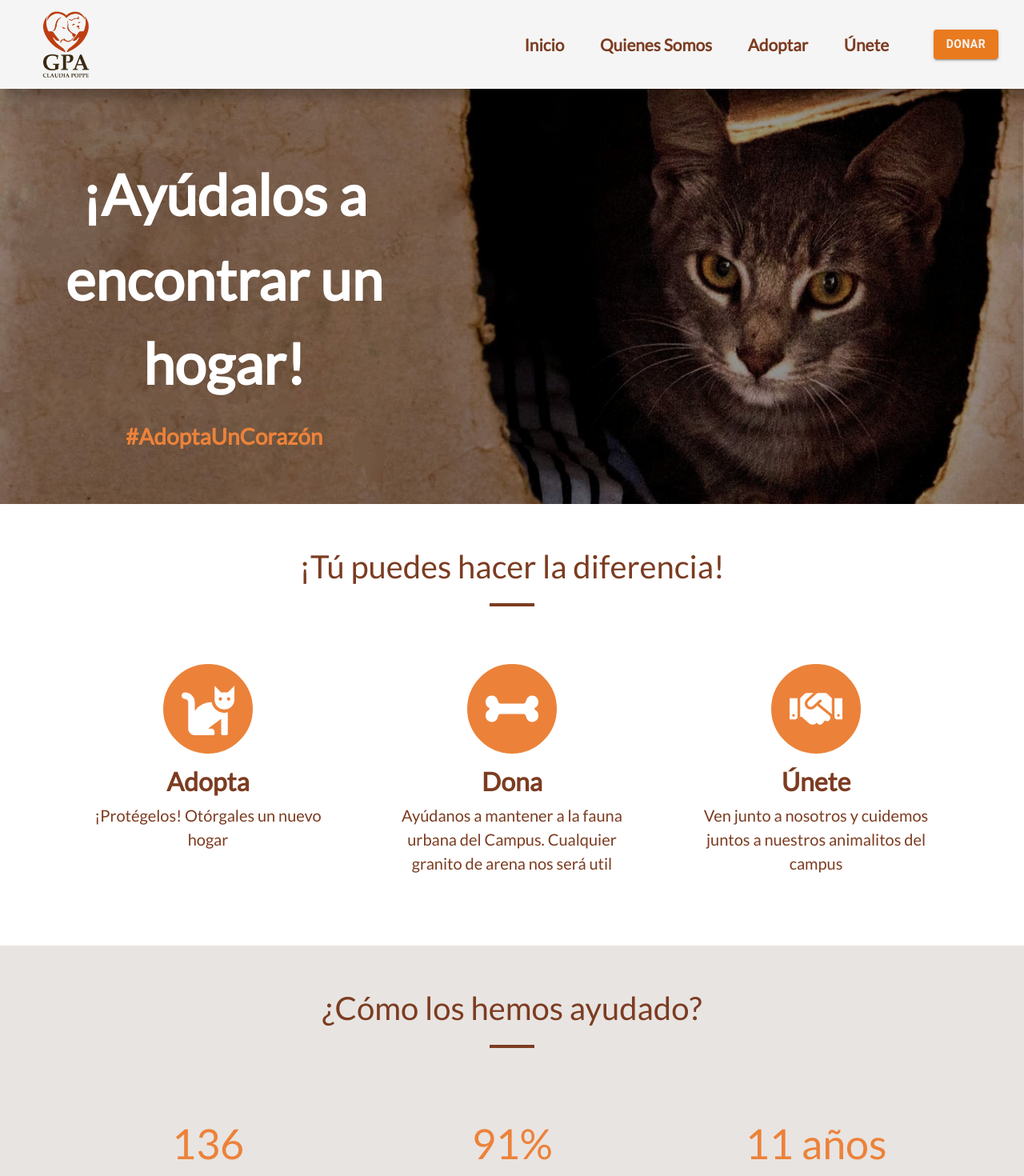
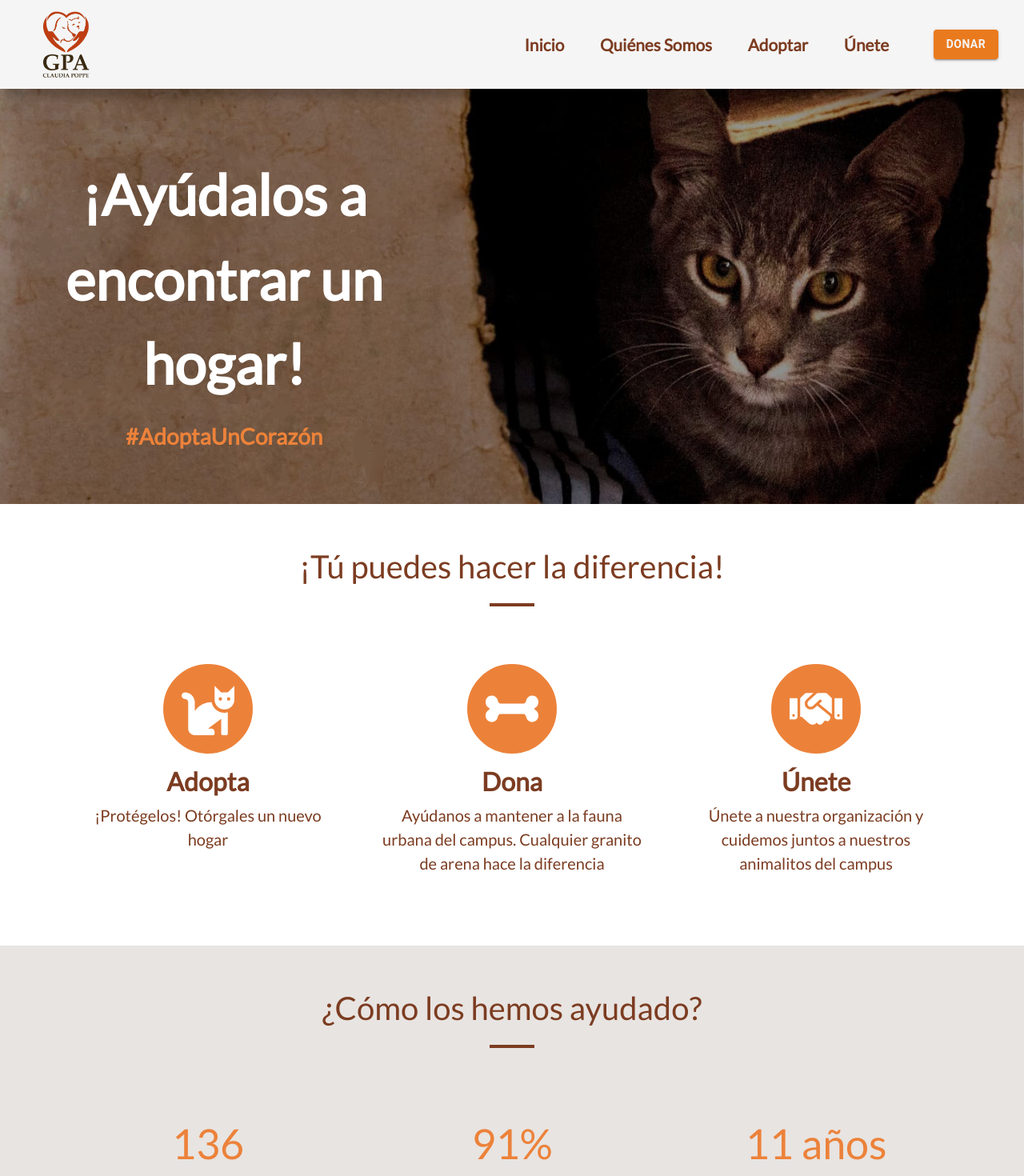
Before and after one commit to GPA-Espol/FindMeAPet_Web, a React (Create React App) app: page / in a window 1280 px wide. Shown: the top 1470 px of the page at 80% size. Built offline with nearby package versions, Linux system fonts and the light colour scheme.

Commit message:
Preparing for another merge

```diff
--- a/src/components/Pages/MainPage/MainPage.js
+++ b/src/components/Pages/MainPage/MainPage.js
@@ -80,8 +80,8 @@ const MainPage = () => {
                       Dona
                     </h5>
                     <p className="card-text fs-5 text-coffee">
-                      Ayúdanos a mantener a la fauna urbana del Campus.
-                      Cualquier granito de arena nos será util
+                      Ayúdanos a mantener a la fauna urbana del campus.
+                      Cualquier granito de arena hace la diferencia
                     </p>
                   </div>
                 </div>
@@ -101,7 +101,7 @@ const MainPage = () => {
                       Únete
                     </h5>
                     <p className="card-text fs-5 text-coffee">
-                      Ven junto a nosotros y cuidemos juntos a nuestros
+                      Únete a nuestra organización y cuidemos juntos a nuestros
                       animalitos del campus
                     </p>
                   </div>
--- a/src/fakeBackEnd/navOptions.js
+++ b/src/fakeBackEnd/navOptions.js
@@ -4,7 +4,7 @@ export const MenuItems = [
     "url": "/"
   },
   {
-    "nombre": "Quienes Somos",
+    "nombre": "Quiénes Somos",
     "url": "/quienessomos"
   },
   {
```
